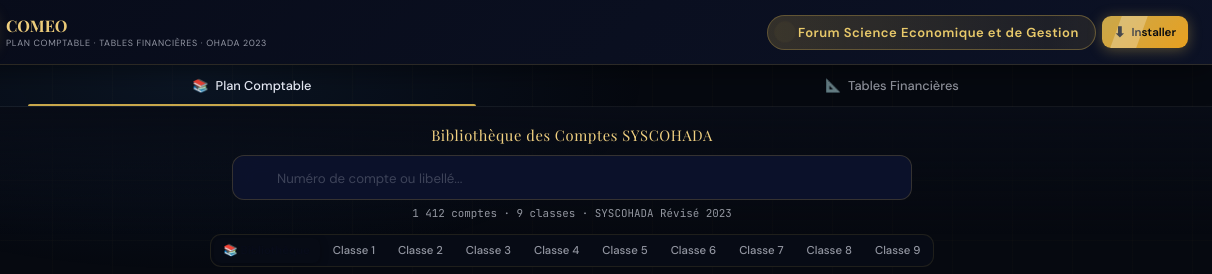
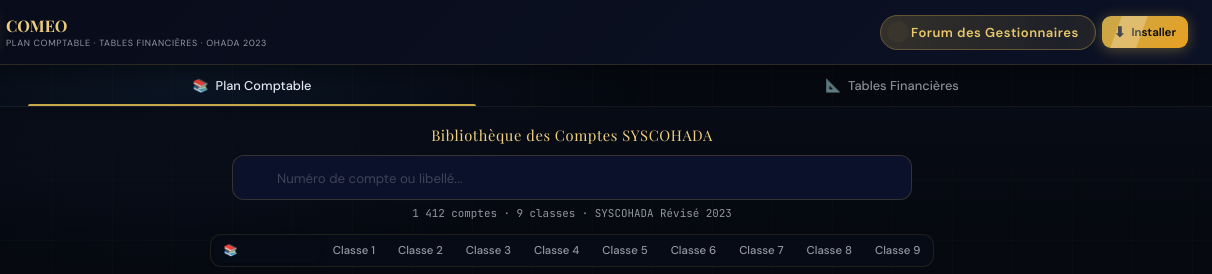
Before and after one commit to JARDO2003/COMEO, a website: page main.html in a window 1280 px wide. Shown: the top 274 px of the page, 68-1280 px from the left. Drawn offline with nearby package versions, Linux system fonts and the light colour scheme; no server answers.

Commit message:
Update main.html
f

```diff
--- a/main.html
+++ b/main.html
@@ -130,7 +130,7 @@
     <span class="dot-ring"></span>
     <span class="dot-core"></span>
   </span>
-  <span class="stats-txt">Forum Science Economique et de Gestion</span>
+  <span class="stats-txt">Forum des Gestionnaires</span>
 </a>
       <button class="pwa-install-btn" id="installBtn" title="Télécharger l'application">
         <span class="btn-dl-icon">⬇</span>
```
